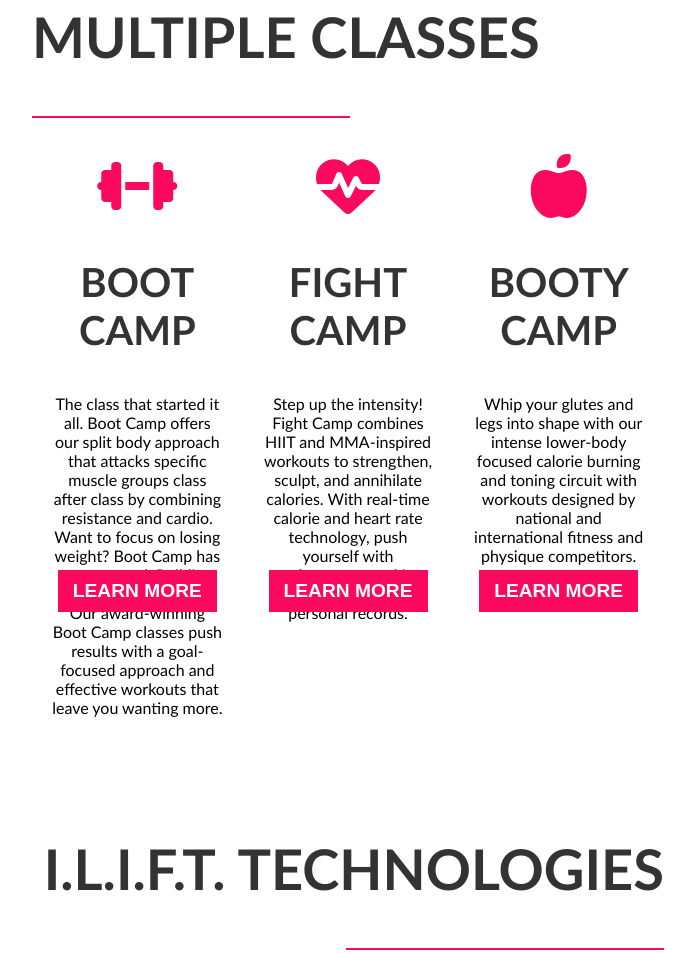
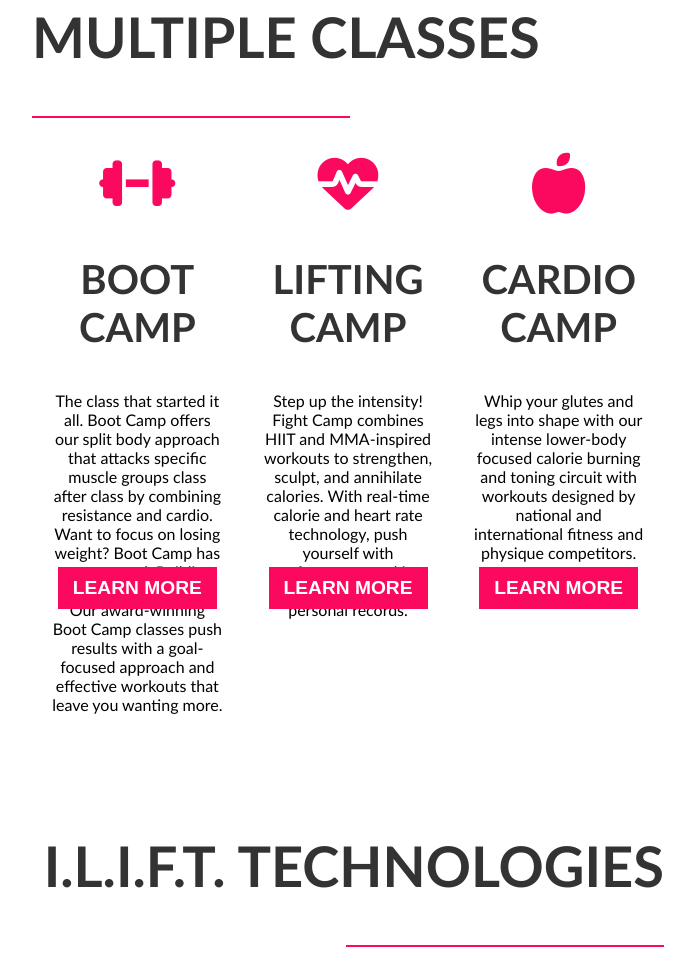
Before and after one commit to skystanoyevitch/real-fitness-webapp, a plain HTML site: page index.html in a window 1280 px wide. Shown: the part 1844-2797 px from the top of the page, without its empty margins (292-987 px from the left). Drawn offline with Linux system fonts and the light colour scheme.

Commit message:
fixed font size for icons

```diff
--- a/index.html
+++ b/index.html
@@ -112,7 +112,7 @@
                         </li>
                         <li>
                             <i class="fa-solid fa-heart-pulse"></i>
-                            <h3>FIGHT CAMP</h3>
+                            <h3>LIFTING CAMP</h3>
                             <p>Step up the intensity! Fight Camp combines HIIT and MMA-inspired workouts to strengthen,
                                 sculpt,
                                 and annihilate calories. With real-time calorie and heart rate technology, push yourself
@@ -122,7 +122,7 @@
                         </li>
                         <li>
                             <i class="fa-solid fa-apple-whole"></i>
-                            <h3>BOOTY CAMP</h3>
+                            <h3>CARDIO CAMP</h3>
                             <p>Whip your glutes and legs into shape with our intense lower-body focused calorie burning
                                 and
                                 toning circuit with workouts designed by national and international fitness and physique
--- a/main.scss
+++ b/main.scss
@@ -171,7 +171,7 @@ html {
 				.fa-heart-pulse,
 				.fa-apple-whole {
 					color: $primary-color;
-					font-size: 4em;
+					font-size: 3.8em;
 				}
 				width: 70%;
 				// padding: 0px 10px 0px 0px;
```
Also changed, not shown: main.css, 1 other file.
